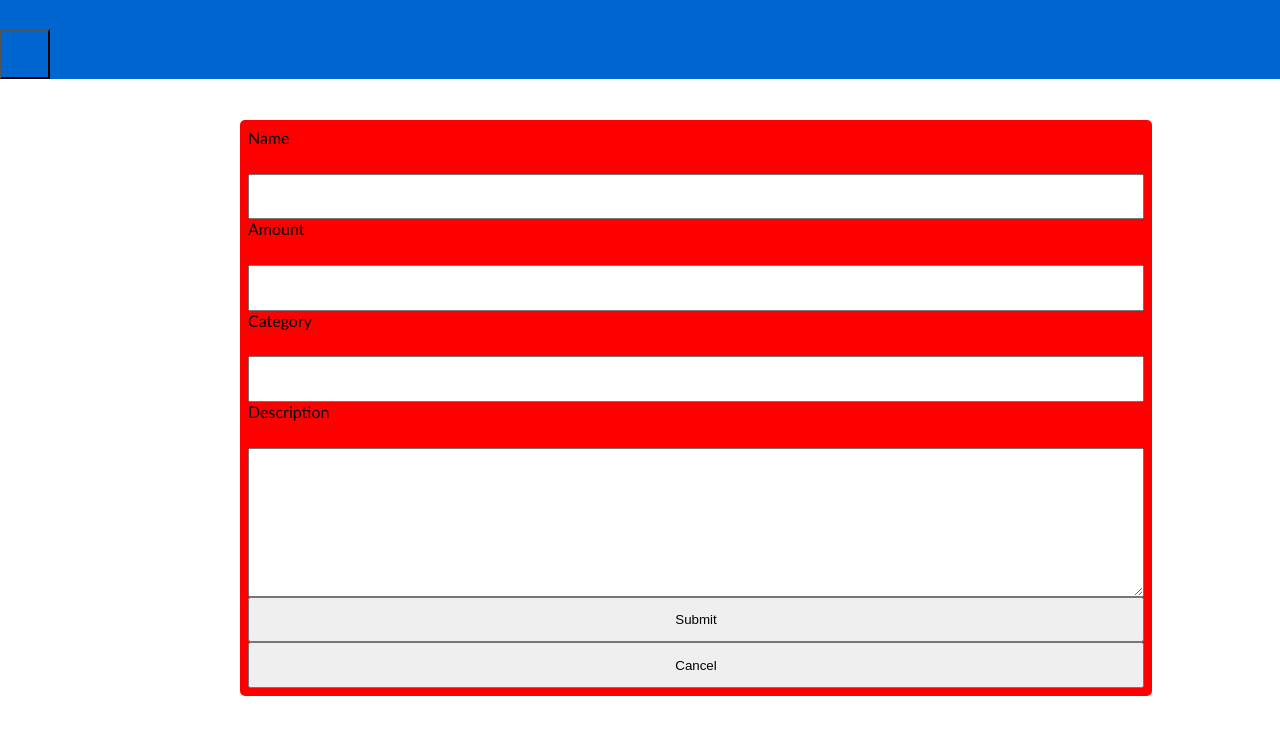
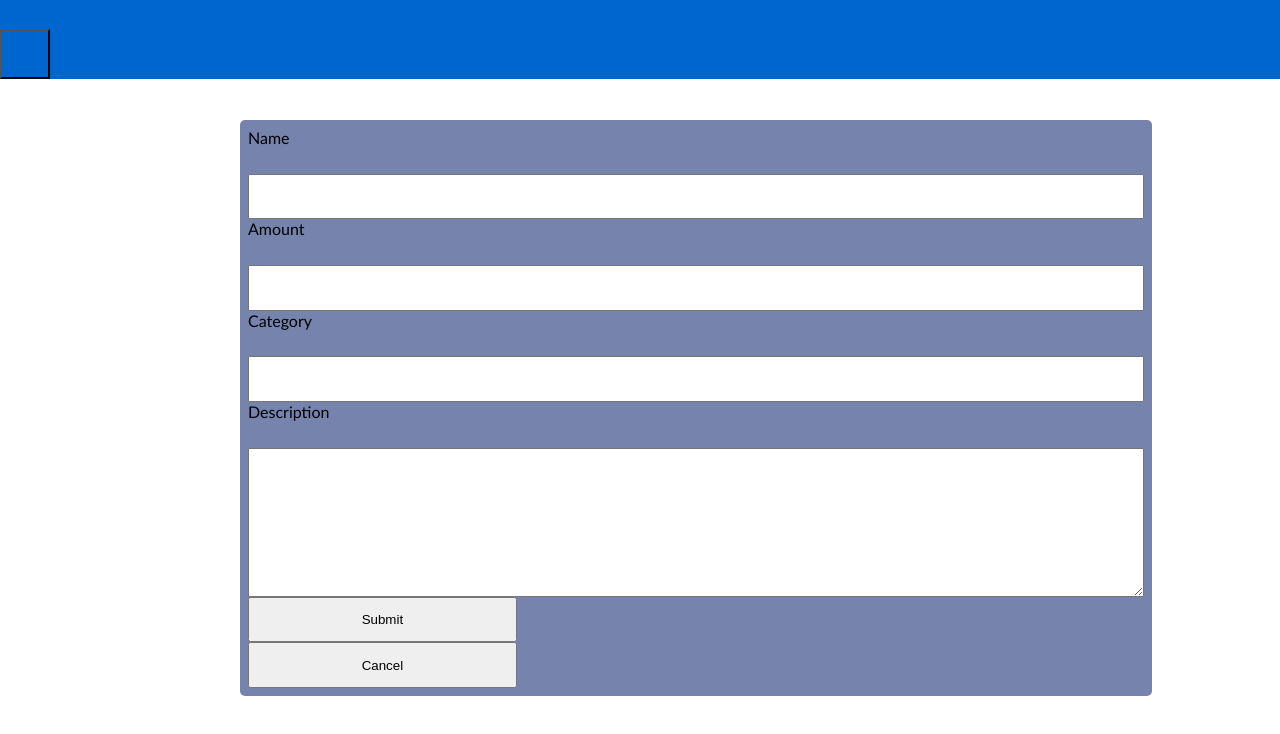
Before and after one commit to WaxyMocha/YourHomeBudget, an Electron app: page index.html in a window 1280 px wide. Drawn offline with Linux system fonts and the light colour scheme; no server answers.

Commit message:
PreAlpha 0.0.1 up4

```diff
--- a/css/master.css
+++ b/css/master.css
@@ -20,6 +20,7 @@
 body {
   width: 100%;
   font-family: calibri, arial, sans-serif;
+  min-height: 100vh;
 }
 
 .headerBar {
@@ -122,7 +123,14 @@ body {
   height: 70vh;
   top: 15vh;
   left: 30vh;
-  background-color: red;
+  background-color: rgb(117, 131, 173);
   padding: 8px;
   border-radius: 5px;
+  min-height: 400px;
 }
+
+.incomesForm button {
+  display: inline-block;
+  width: 30%;
+  float: right;
+}
--- a/index.js
+++ b/index.js
@@ -12,6 +12,7 @@ let workerWin;
 let workerWC;
 
 function startup() {
+  require('events').EventEmitter.prototype._maxListeners = 30;
   createSplash();
   createMainWindow();
   createWorker();
@@ -27,7 +28,6 @@ function now() {
   let mth = String('0' + String(Number(date.getMonth()) + 1)).slice(-2);
   let day = String('0' + date.getDate()).slice(-2);
   let ret =  `${day}-${mth}-${yr} ${hr}:${min}:${sec}`;
-
   return ret;
 }
 
@@ -77,10 +77,6 @@ function createWorker() {
   workerWin.on('closed', () => {
 
     log('closing worker window');
-
-    // Dereference the window object, usually you would store windows
-    // in an array if your app supports multi windows, this is the time
-    // when you should delete the corresponding element.
     workerWin = null;
     if (mainWin != null) {
       createWorker();
```
